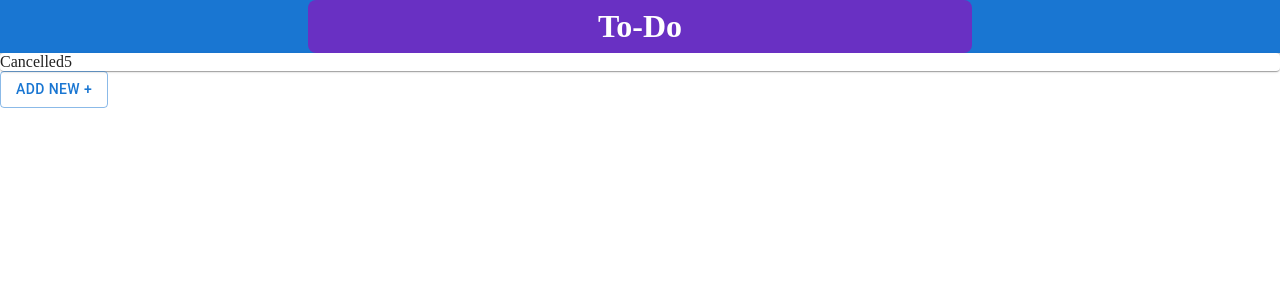
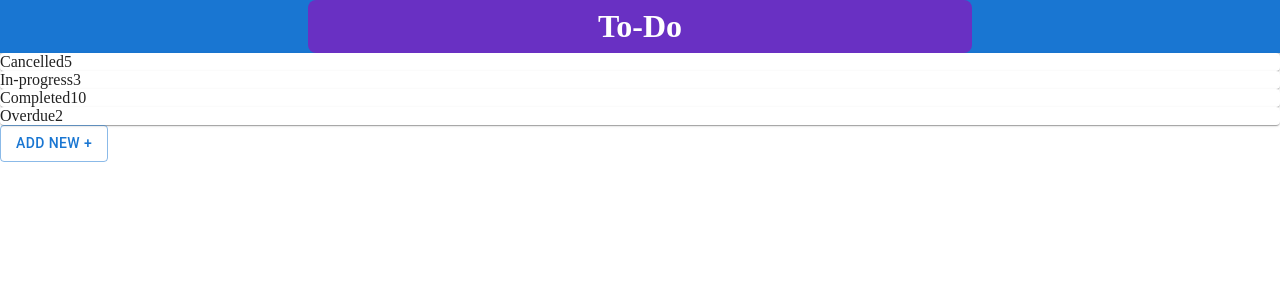
Before and after one commit to RyanvanToorn/to-do-app, a React (Vite) app: page / in a window 1280 px wide. Shown: the top 300 px of the page. Built offline with nearby package versions, Linux system fonts and the light colour scheme.

Commit message:
Further component additions

```diff
--- a/src/App.tsx
+++ b/src/App.tsx
@@ -16,9 +16,12 @@ function App() {
         <Title titleText="To-Do" />
       </AppBar>
 
-      <Card />
-      <TodoCard />
-      <CounterCard title="Cancelled" count={5}></CounterCard>
+      <div>
+        <CounterCard title="Cancelled" count={5}></CounterCard>
+        <CounterCard title="In-progress" count={3}></CounterCard>
+        <CounterCard title="Completed" count={10}></CounterCard>
+        <CounterCard title="Overdue" count={2}></CounterCard>
+      </div>
 
       <TextField isVisible={false} />
       <Button variant="outlined">Add New +</Button>
```
